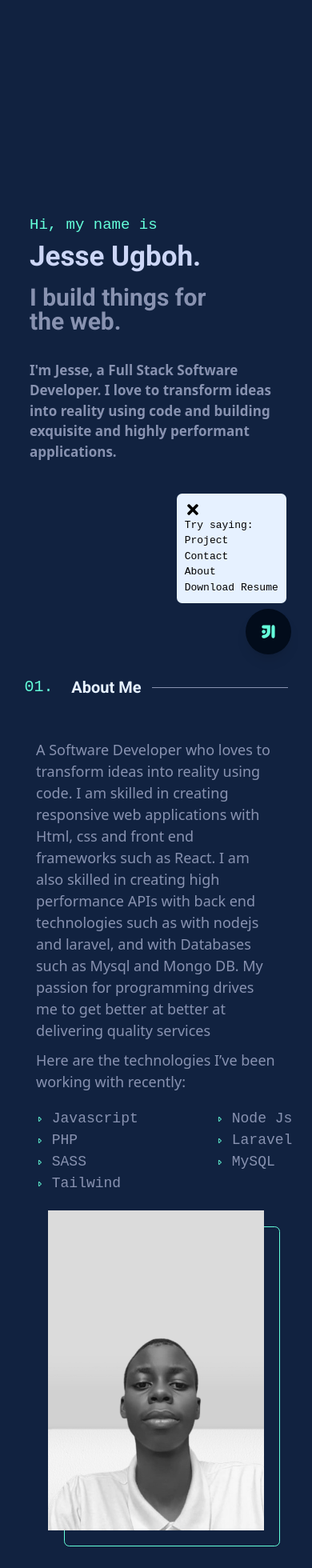
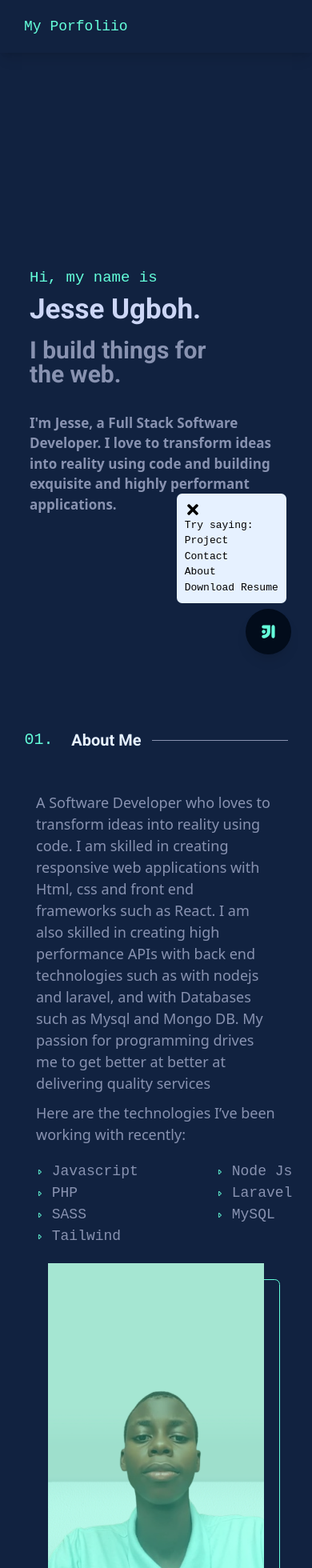
Before and after one commit to JCDWHIZ/portfolio, a React (Create React App) app: page / in a window 390 px wide. Shown: the top 1960 px of the page at 80% size. Built offline with nearby package versions, Linux system fonts and the light colour scheme.

Commit message:
few changes

```diff
--- a/src/components/Navbar.jsx
+++ b/src/components/Navbar.jsx
@@ -86,6 +86,7 @@ function Navbar() {
               Resume
             </motion.button>
           </div>
+
           {/* <div className=" flex gap-3 mr-6">
             <button className="py-2 px-4 hover:bg-green/10 border rounded-lg text-green border-green text-[18px]">
               Web Dev.
@@ -95,6 +96,12 @@ function Navbar() {
             </button>
           </div> */}
         </div>
+
+        <div className="py-6 px-[30px] flex justify-between items-center sm:block md:hidden shadow-lg">
+          <div className="">
+            <h1 className="text-[18px] text-green">My Porfoliio</h1>
+          </div>
+        </div>
       </div>
     </div>
   );
--- a/src/sections/About.jsx
+++ b/src/sections/About.jsx
@@ -30,7 +30,7 @@ function About() {
                     whileInView={{ opacity: 1, x: 0 }}
                     initial={{ opacity: 0, x: -80 }}
                     transition={{ type: "tween", duration: 0.5 }}
-                    className="text-slate text-[18px] sm:w-[60%] md:w-[60%] lg:w-[80%] flex flex-col justify-center"
+                    className="text-slate text-[18px] sm:w-[60%] md:w-[45%] lg:w-[80%] flex flex-col justify-center"
                   >
                     <p className="font-sans">
                       A Software Developer who loves to transform ideas into
@@ -87,9 +87,10 @@ function About() {
                       <img
                         src={img}
                         alt="profile"
-                        className="object-cover h-full w-full z-[100] grayscale hover:grayscale-0 "
+                        className="object-cover w-full h-full"
                       />
                       <div className="border border-green rounded-lg sm:w-[270px] md:w-[350px] h-[400px] ease-in-out z-[-1] mt-[-380px] ml-[20px]"></div>
+                      <div className="absolute inset-0 bg-[#24ffcc] opacity-30 hover:opacity-0 transition-opacity duration-300"></div>
                     </div>
                   </motion.div>
                 </div>
```
Also changed, not shown: 1 other file (tests, documents, lock files or other folders).
